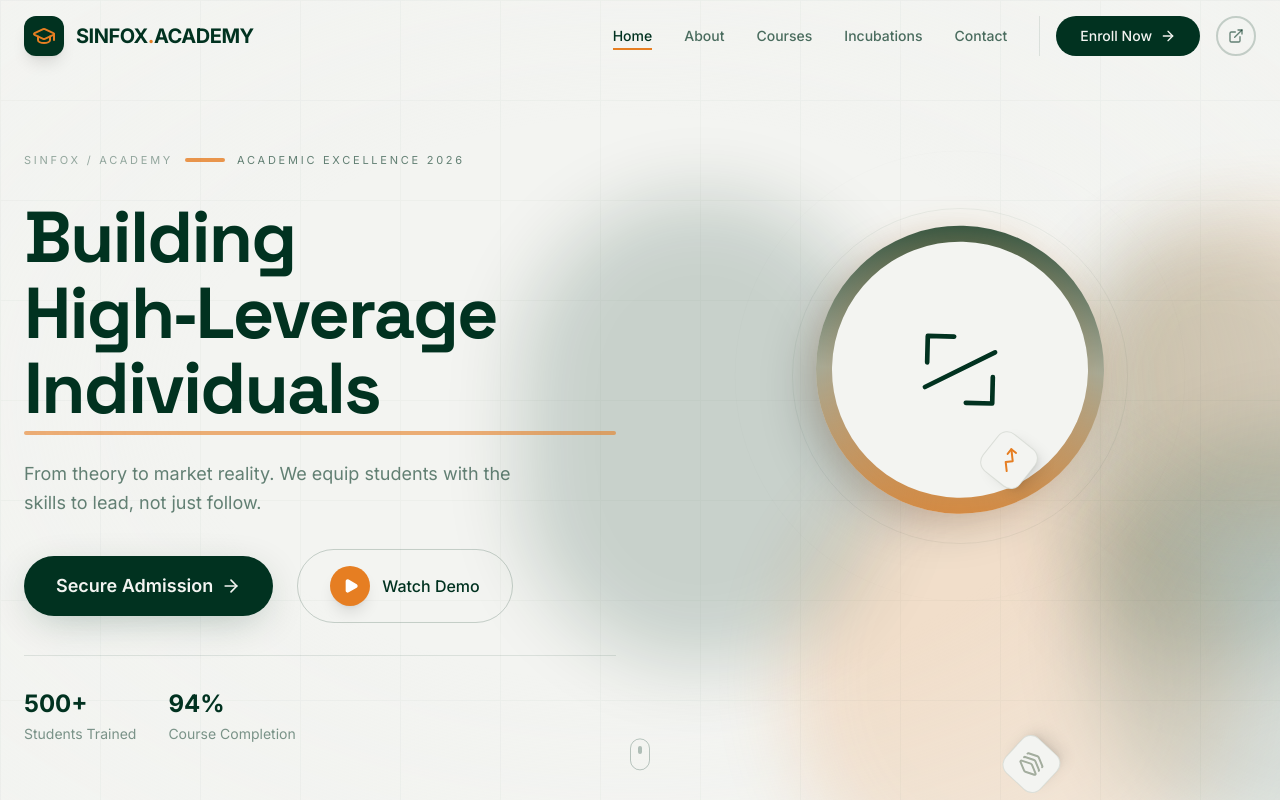
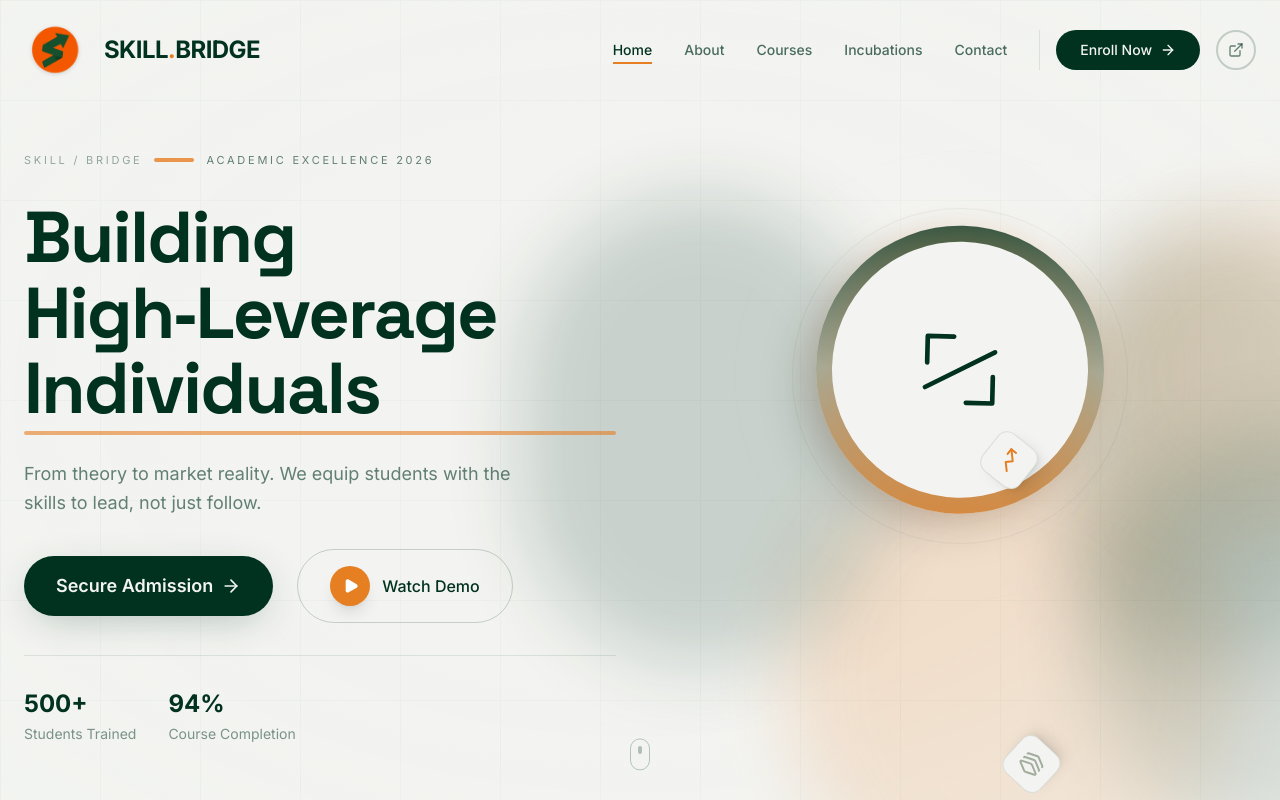
Before and after one commit to anirudhkaturu/sinfox-academy, a Next.js app: page / in a window 1280 px wide. Shown: the top 800 px of the page. Built offline with nearby package versions, Linux system fonts and the light colour scheme.

Commit message:
changed logo and sinfox academy to skill bridge

```diff
--- a/src/app/components/Navigation.tsx
+++ b/src/app/components/Navigation.tsx
@@ -4,8 +4,7 @@ import React, { useState, useEffect, useCallback, useMemo } from "react";
 import Link from "next/link";
 import { usePathname } from "next/navigation";
 import { motion, AnimatePresence } from "framer-motion";
-// Swapped ArrowUpRight for ExternalLink
-import { Menu, X, ArrowRight, GraduationCap, ExternalLink } from "lucide-react";
+import { Menu, X, ArrowRight, ExternalLink } from "lucide-react";
 import { ScrambleText } from "./ScrambleText";
 import { MagneticButton } from "./MagneticButton";
 
@@ -63,14 +62,13 @@ export const Navigation = React.memo(function Navigation() {
             whileHover={{ scale: 1.05 }}
             transition={{ type: "spring", stiffness: 400, damping: 17 }}
           >
-            <div className="w-10 h-10 bg-secondary rounded-xl flex items-center justify-center shadow-lg">
-              <GraduationCap
-                className="w-6 h-6 text-accent"
-                aria-hidden="true"
-              />
-            </div>
-            <span className="text-xl font-bold text-secondary tracking-tight">
-              SINFOX<span className="text-accent">.</span>ACADEMY
+            <img
+              src="/main_logo/skillbridgelogo.png"
+              alt="Skill Bridge Logo"
+              className="h-17 w-auto drop-shadow-sm -translate-y-1.5"
+            />
+            <span className="text-2xl font-bold text-secondary tracking-tight">
+              SKILL<span className="text-accent">.</span>BRIDGE
             </span>
           </motion.div>
         </Link>
@@ -103,7 +101,6 @@ export const Navigation = React.memo(function Navigation() {
               Enroll Now <ArrowRight className="w-4 h-4" aria-hidden="true" />
             </MagneticButton>
 
-            {/* UPDATED: Desktop Exit/External Link Button */}
             <motion.a
               href="https://sinfoxmedia.com/"
               target="_blank"
@@ -121,7 +118,6 @@ export const Navigation = React.memo(function Navigation() {
         </div>
 
         <div className="flex items-center gap-2 md:hidden">
-          {/* UPDATED: Mobile exit button icon */}
           <motion.a
             href="https://sinfoxmedia.com/"
             target="_blank"
@@ -186,7 +182,6 @@ export const Navigation = React.memo(function Navigation() {
                   <ArrowRight className="w-4 h-4" aria-hidden="true" />
                 </MagneticButton>
 
-                {/* UPDATED: Mobile Footer Link Icon */}
                 <a
                   href="https://sinfoxmedia.com/"
                   target="_blank"
--- a/src/app/sections/Hero.tsx
+++ b/src/app/sections/Hero.tsx
@@ -141,7 +141,7 @@ export const Hero = React.memo(function Hero() {
               className="flex flex-wrap items-center justify-center md:justify-start gap-3"
             >
               <span className="text-[11px] uppercase tracking-[0.25em] text-secondary/40">
-                Sinfox / Academy
+                Skill / Bridge
               </span>
               <span className="h-1 w-10 rounded-full bg-accent/80" />
               <span className="text-[11px] uppercase tracking-[0.25em] text-secondary/60">
```
Also changed, not shown: public/main_logo/skillbridgelogo.png (added).
